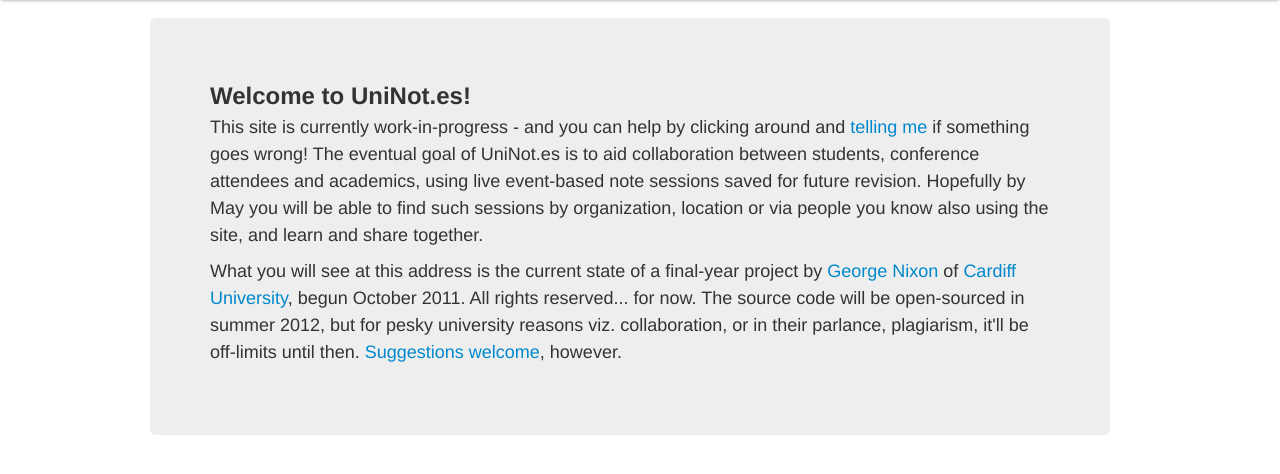
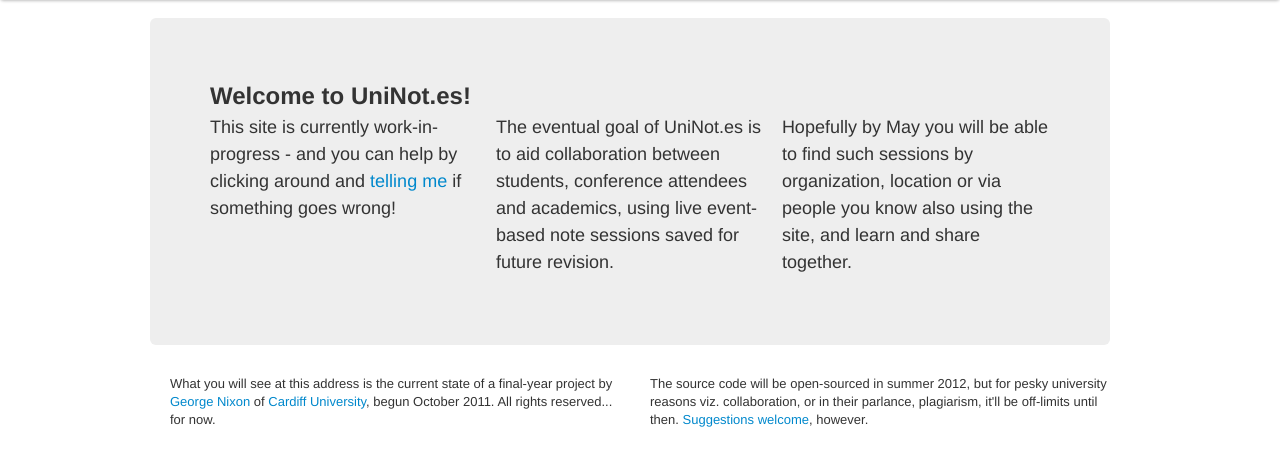
Before and after one commit to pipedreambomb/uninotes, a CakePHP app: the page made by app/views/pages/home.ctp in a window 1280 px wide. Shown: the part 40-514 px from the top of the page. Run offline with PHP 8.4 and a stand-in for CakePHP, Linux system fonts and the light colour scheme; the template is opened without the code that fills it, so the values that code supplies are empty; some libraries are stand-ins or nearby versions.

Commit message:
Did some more Bootstrapping and prettified the homepage a bit with multiple columns. Could use some graphics there.

```diff
--- a/app/views/documents/go.ctp
+++ b/app/views/documents/go.ctp
@@ -16,7 +16,7 @@
 	echo $this->Html->link(
 			"View read only",
 			$document['Document']['url'],
-			array('class' => 'link_button',
+			array('class' => 'btn',
 				'target' => '_blank')
 		); ?>
 </p><?
@@ -28,7 +28,7 @@ As you have associated the Google account <strong>"<? echo $user['google_id'] ?>
 	echo $this->Html->link(
 			"View and Edit document",
 			$document['Document']['url'],
-			array('class' => 'link_button',
+			array('class' => 'btn',
 				'target' => '_blank')
 		); ?>
 </p><?
--- a/app/views/events/view.ctp
+++ b/app/views/events/view.ctp
@@ -35,7 +35,7 @@
 	<h3><?php __('Users following this event');?></h3>
 	<? echo $this->lists->users($event['User']); ?>
 	<div class=\"actions\">
-		<? echo $this->Html->link(__('Follow This Event', true),	array('action' => 'follow', $event['Event']['id']), array('class' => 'link_button')); ?>
+		<? echo $this->Html->link(__('Follow This Event', true),	array('action' => 'follow', $event['Event']['id']), array('class' => 'btn')); ?>
 	</div>
 </div>
 </div>
--- a/app/views/links/go.ctp
+++ b/app/views/links/go.ctp
@@ -1,4 +1,4 @@
-<div id="home">
+<div class="hero-unit">
 
 	<h1>External link: <? echo $link['Link']['text']; ?></h1>
 
@@ -14,7 +14,7 @@
 		    }, 1000);
 		  });
 		";
-	$this->Js->buffer($myScript);
+	$this->Js->buffer($countdownScript);
 	echo $this->Js->writeBuffer(); // Write cached scripts ?>
 
 	<p>Redirecting you to <? echo $this->Html->link($link['Link']['url']); ?> in <span id="countdown">5</span> seconds.</p>
--- a/app/views/pages/home.ctp
+++ b/app/views/pages/home.ctp
@@ -1,9 +1,21 @@
-<div id="home" class="hero-unit">
+<div class="hero-unit">
 
 	<h2>Welcome to UniNot.es!</h2>
-
-	<p>This site is currently work-in-progress - and you can help by clicking around and <a href="mailto:g@georgenixon.co.uk">telling me</a> if something goes wrong! The eventual goal of UniNot.es is to aid collaboration between students, conference attendees and academics, using live event-based note sessions saved for future revision. Hopefully by May you will be able to find such sessions by organization, location or via people you know also using the site, and learn and share together.</p>
-
-	<p>What you will see at this address is the current state of a final-year project by <a href="http://georgenixon.co.uk">George Nixon</a> of <a href="http://cardiff.ac.uk">Cardiff University</a>, begun October 2011. All rights reserved... for now. The source code will be open-sourced in summer 2012, but for pesky university reasons viz. collaboration, or in their parlance, plagiarism, it'll be off-limits until then. <a href="mailto:g@georgenixon.co.uk">Suggestions welcome</a>, however.</p>
+	<div class="row-fluid">
+		<div class="span4">
+			<p>This site is currently work-in-progress - and you can help by clicking around and <a href="mailto:g@georgenixon.co.uk">telling me</a> if something goes wrong! </p>
+		</div>
+		<div class="span4">
+			<p>The eventual goal of UniNot.es is to aid collaboration between students, conference attendees and academics, using live event-based note sessions saved for future revision.</p>
+		</div>
+		<div class="span4">
+			<p>Hopefully by May you will be able to find such sessions by organization, location or via people you know also using the site, and learn and share together.</p>
+		</div>
+	</div>
+</div>
+<div class="span6">
+	<p>What you will see at this address is the current state of a final-year project by <a href="http://georgenixon.co.uk">George Nixon</a> of <a href="http://cardiff.ac.uk">Cardiff University</a>, begun October 2011. All rights reserved... for now.
+</div>
+<div class="span6">The source code will be open-sourced in summer 2012, but for pesky university reasons viz. collaboration, or in their parlance, plagiarism, it'll be off-limits until then. <a href="mailto:g@georgenixon.co.uk">Suggestions welcome</a>, however.</p>
 
 </div>
--- a/app/views/subjects/view.ctp
+++ b/app/views/subjects/view.ctp
@@ -61,6 +61,6 @@
 	<h3><?php __('Users following this subject');?></h3>
 	<? echo $this->lists->users($subject['User']); ?>
 	<div class=\"actions\">
-		<? echo $this->Html->link(__('Follow This Subject', true),	array('action' => 'follow', $subject['Subject']['id']), array('class' => 'link_button')); ?>
+		<? echo $this->Html->link(__('Follow This Subject', true),	array('action' => 'follow', $subject['Subject']['id']), array('class' => 'btn')); ?>
 	</div>
 </div>
--- a/app/webroot/css/uninotes.css
+++ b/app/webroot/css/uninotes.css
@@ -10,7 +10,7 @@ root {
 	display: block;
 }
 
-.link_button {
+.btn {
 	background: -moz-linear-gradient(center top , #F1F1D4, #E6E49F) repeat scroll 0 0 #E6E49F;
 	border: 1px solid #AAAC62;
 	border-radius: 8px 8px 8px 8px;
@@ -76,7 +76,7 @@ root {
 	width: 500px;
 }
 
-#content .related .link_button {
+#content .related .btn {
 	float: right;
 }
 
```
Also changed, not shown: app/views/organizations/view.ctp (+17 -12 lines).
